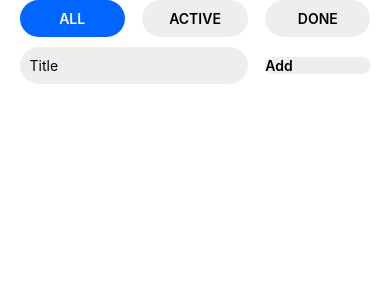
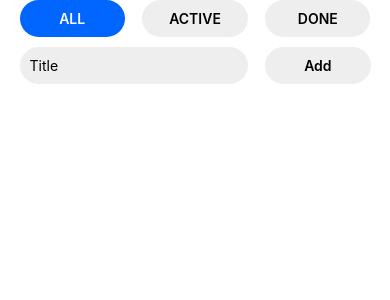
Before and after one commit to MateuszRostkowski/TodoTypescript, a React Native app: screen / in a window 390 px wide. Shown: the top 300 px of the page. Built offline with nearby package versions, Linux system fonts and the light colour scheme.

Commit message:
add conditional return to onSubmit function

```diff
--- a/src/components/TodoInput.tsx
+++ b/src/components/TodoInput.tsx
@@ -10,8 +10,10 @@ export const TodoInput: FC = () => {
   const { addItem } = useTodos();
 
   const onSubmit = async () => {
-    setItemName('');
-    await addItem(itemName);
+    if (itemName) {
+      setItemName('');
+      await addItem(itemName);
+    }
   };
 
   return (
@@ -23,18 +25,12 @@ export const TodoInput: FC = () => {
         onChangeText={setItemName}
         onSubmitEditing={onSubmit}
       />
-      <Button style={styles.addButton} title="Add" onPress={onSubmit} />
+      <Button title="Add" onPress={onSubmit} />
     </View>
   );
 };
 
 const styles = StyleSheet.create({
-  addButton: {
-    width: '30%',
-    borderRadius: 1000,
-    backgroundColor: '#eee',
-    margin: 0,
-  },
   container: {
     width: '100%',
     paddingHorizontal: '5%',
```
